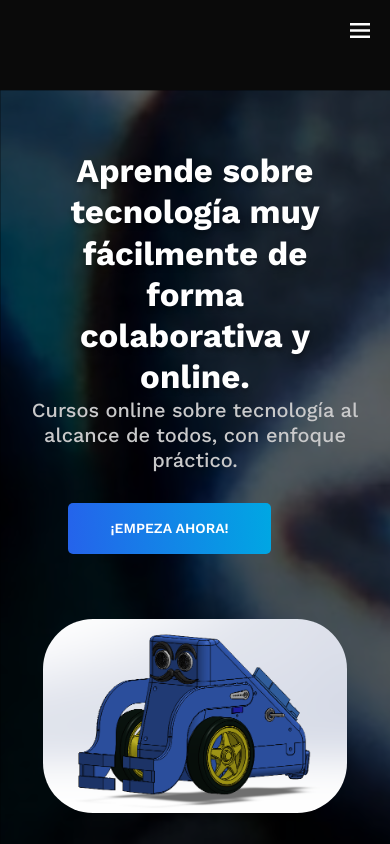
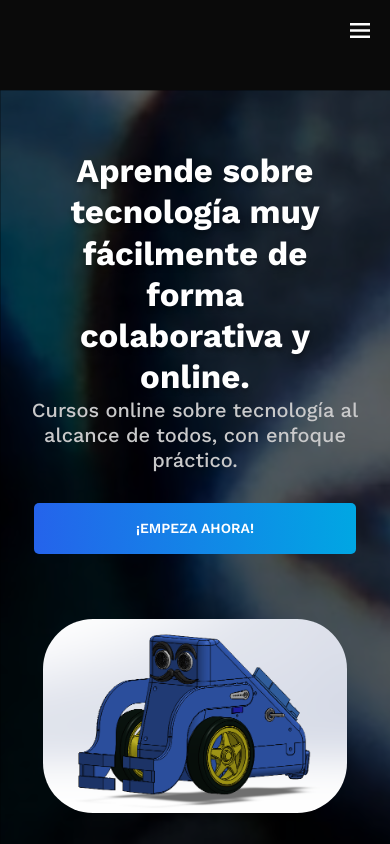
Before and after one commit to InnovativaLab/Pagina-web, a React (Vite) app in the folder PaginaWeb-React/: page / in a window 390 px wide. Shown: the top 844 px of the page. Built offline with nearby package versions, Linux system fonts and the light colour scheme; no server answers; the HTML template or start-up script is replaced by a standard one.

Commit message:
Fix size button

```diff
--- a/PaginaWeb-React/src/styles/Header.css
+++ b/PaginaWeb-React/src/styles/Header.css
@@ -70,6 +70,7 @@ header{
     padding:50px  0;
     justify-content: start;
     gap: 15px;
+    padding: 20px;
    }
   }
   @media screen and (max-width:500px) {
--- a/PaginaWeb-React/src/styles/ItemMenu.css
+++ b/PaginaWeb-React/src/styles/ItemMenu.css
@@ -79,7 +79,7 @@
 }
 @media screen and (max-width:800px) {
     .buttonItemMenu {
-        width: 80%;
+        width: 100%;
         padding: 15px 10px;
         text-align: center;
     }
```
